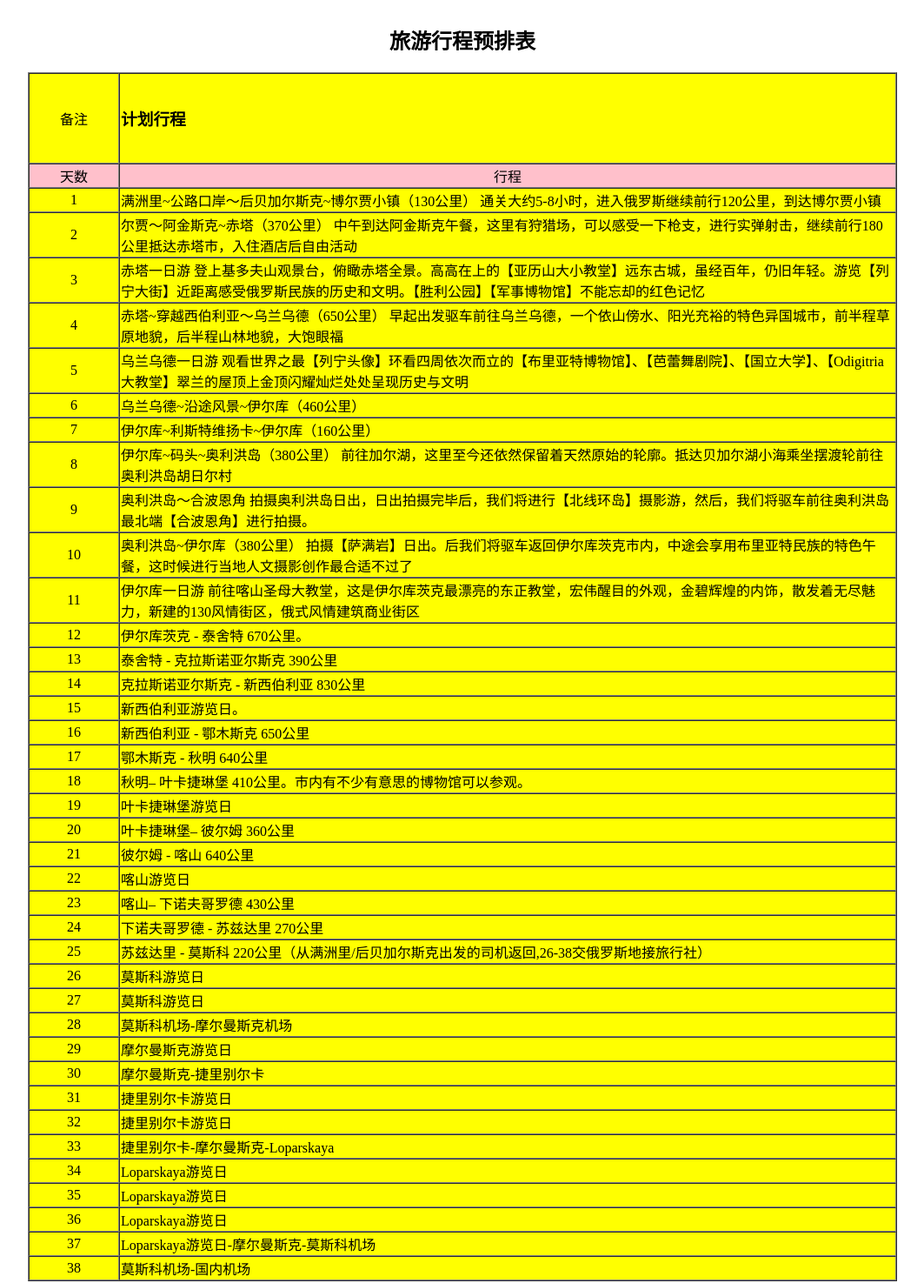
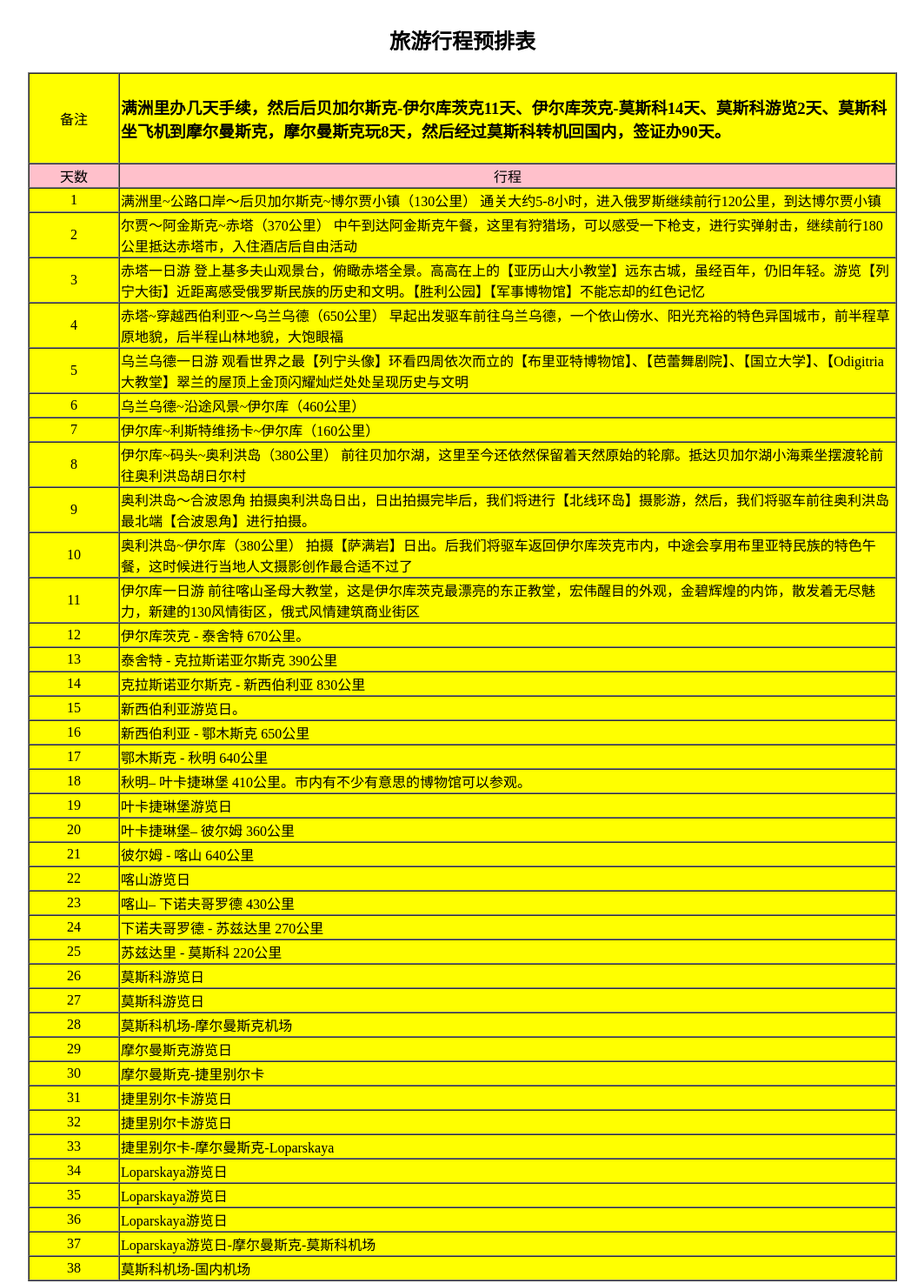
Before and after one commit to qinzuokan0526/RussianTourism, a plain HTML site: page index.html in a window 1280 px wide. Shown: the whole page at 87% size, without its empty margins (108-1171 px from the left). Drawn offline with Linux system fonts and the light colour scheme.

Commit message:
Update index.html

```diff
--- a/index.html
+++ b/index.html
@@ -16,7 +16,7 @@
                 <td align="center"  height="100px" width="100px">备注</td>
                 <td height="100px">
                     <h3>
-                        计划行程
+                         满洲里办几天手续，然后后贝加尔斯克-伊尔库茨克11天、伊尔库茨克-莫斯科14天、莫斯科游览2天、莫斯科坐飞机到摩尔曼斯克，摩尔曼斯克玩8天，然后经过莫斯科转机回国内，签证办90天。
                     </h3>
                 </td>
             </tr>
@@ -60,7 +60,7 @@
             <tr>
                 <td align="center">8</td>
                 <td>伊尔库~码头~奥利洪岛（380公里）
-                    前往加尔湖，这里至今还依然保留着天然原始的轮廓。抵达贝加尔湖小海乘坐摆渡轮前往奥利洪岛胡日尔村</td>
+                    前往贝加尔湖，这里至今还依然保留着天然原始的轮廓。抵达贝加尔湖小海乘坐摆渡轮前往奥利洪岛胡日尔村</td>
             </tr>
             <tr>
                 <td align="center">9</td>
@@ -131,7 +131,7 @@
             </tr>
             <tr>
                 <td align="center">25</td>
-                <td>苏兹达里 - 莫斯科 220公里（从满洲里/后贝加尔斯克出发的司机返回,26-38交俄罗斯地接旅行社）</td>
+                <td>苏兹达里 - 莫斯科 220公里</td>
             </tr>
             <tr>
                 <td align="center">26</td>
```
